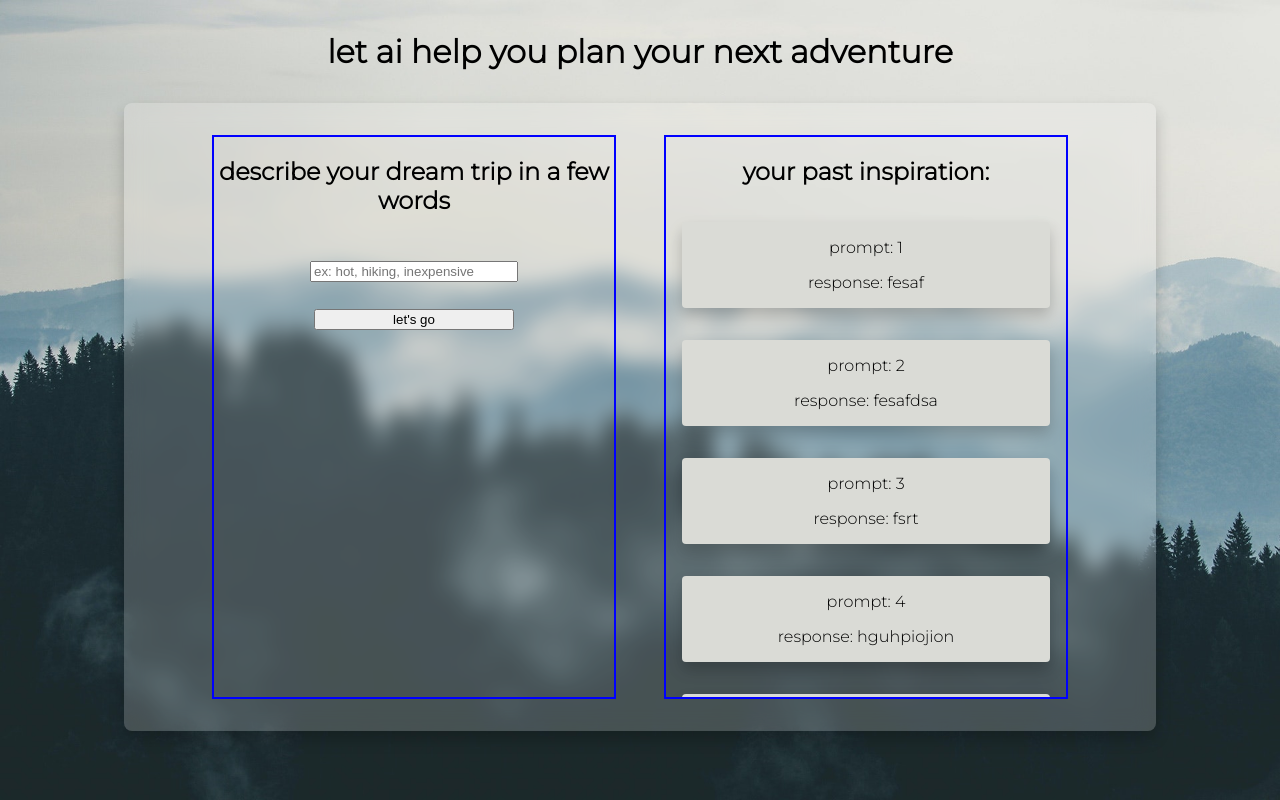
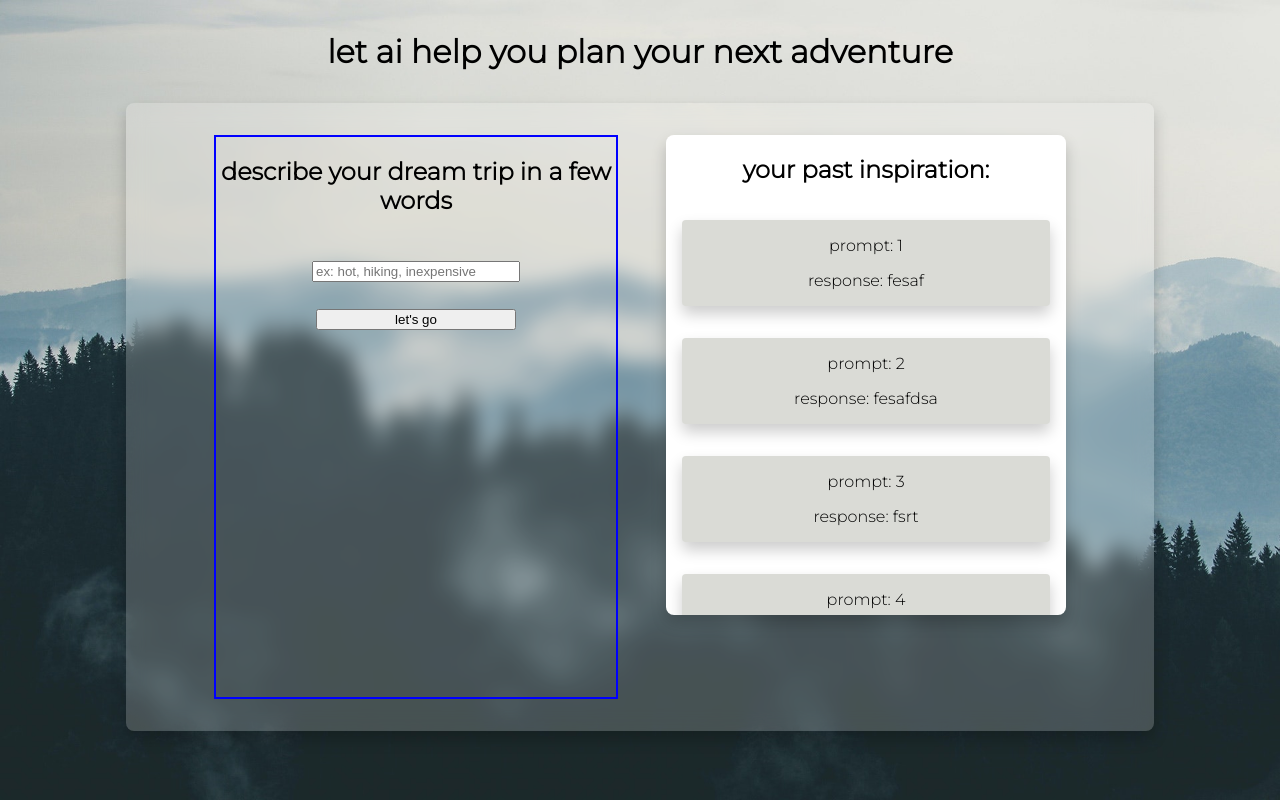
Before and after one commit to whiteheadol/shopify-completions, a React (Create React App) app: page / in a window 1280 px wide. Built offline with nearby package versions, Linux system fonts and the light colour scheme.

Commit message:
Add styling to ideasContainer

```diff
--- a/src/components/IdeasContainer.css
+++ b/src/components/IdeasContainer.css
@@ -1,9 +1,11 @@
 .ideas-container {
   display: flex;
   flex-direction: column;
-  height: 70vh;
+  height: 60vh;
   width: 50vh;
   overflow: scroll;
-  border: 2px solid blue;
   margin: 0em 1.5em 0em 1.5em;
+  background-color: white;
+  border-radius: 0.5em;
+  box-shadow: 0px 8px 15px rgba(0, 0, 0, 0.2);
 }
```
